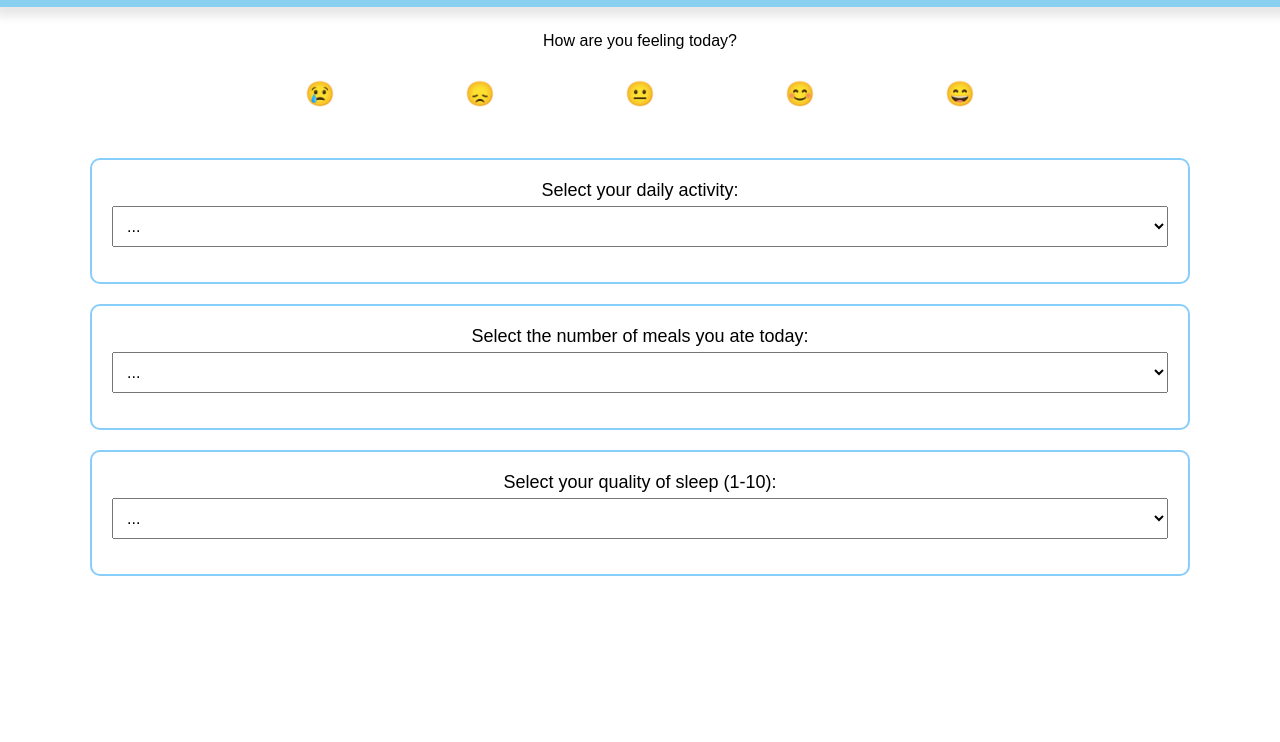
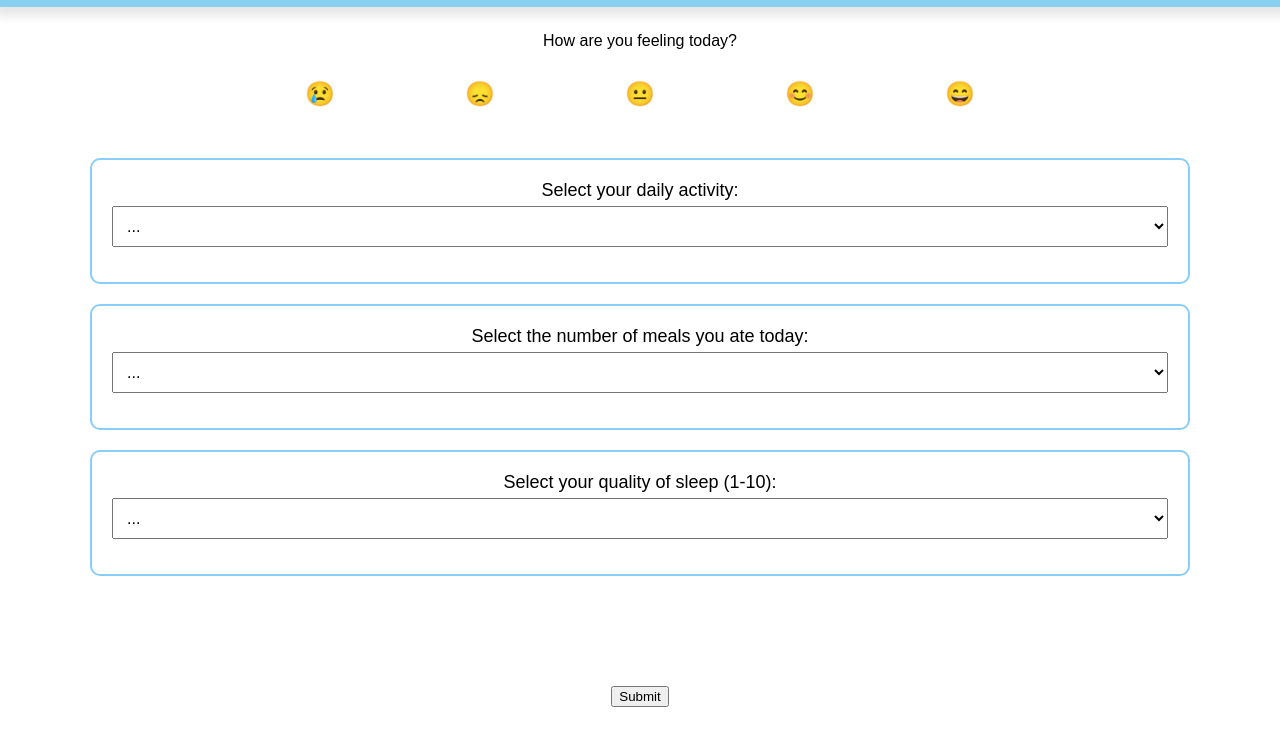
Before and after one commit to RiannaBarrett/postpartum-depression-tracker, a plain HTML site: page NestedEmotions.html in a window 1280 px wide. Shown: the part 58-800 px from the top of the page. Drawn offline with Linux system fonts and the light colour scheme.

Commit message:
Added a submit button

```diff
--- a/NestedEmotions.html
+++ b/NestedEmotions.html
@@ -127,6 +127,10 @@
 .feeling{
     padding: 90px;
 }
+.submit-button {
+            text-align: center;
+            margin-top: 20px;
+        }
     </style>
 </head>
 <body>
@@ -209,6 +213,12 @@
             </div>
         </div>
     </div>
+    <div class="submit-button">
+        <form action="index.html">
+            <input type="submit" value="Submit">
+        </form>
+    </div>
+</div>
 
     <script>
         // JavaScript code to handle emoji button clicks and display emotion text
```
